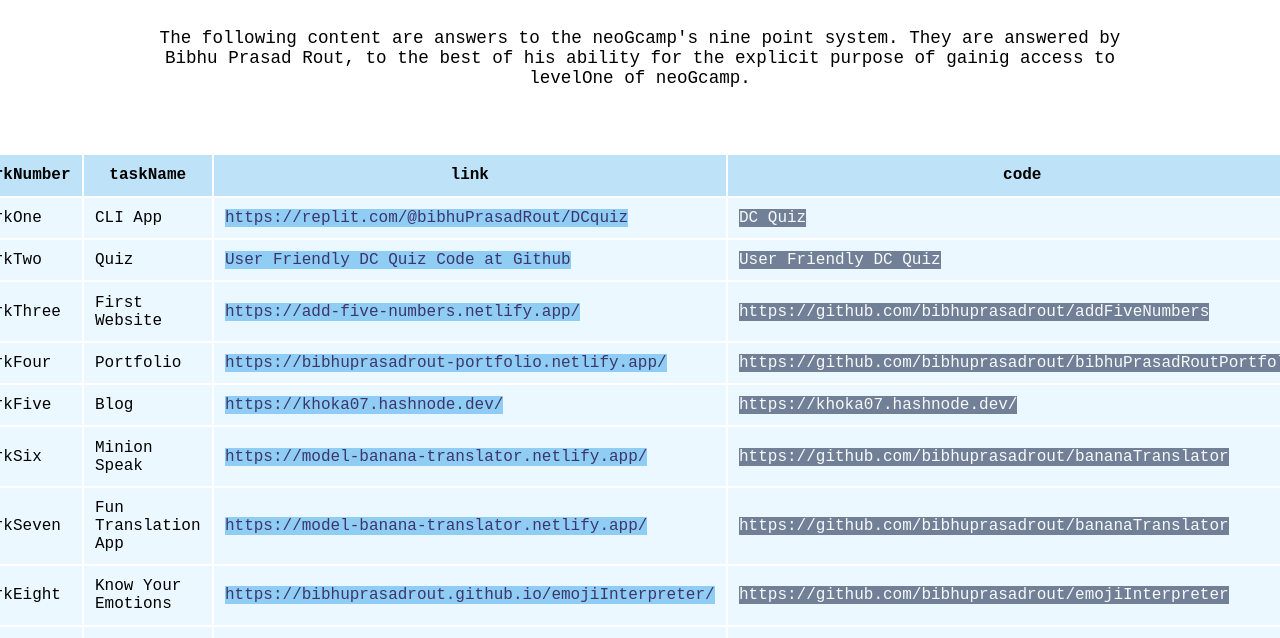
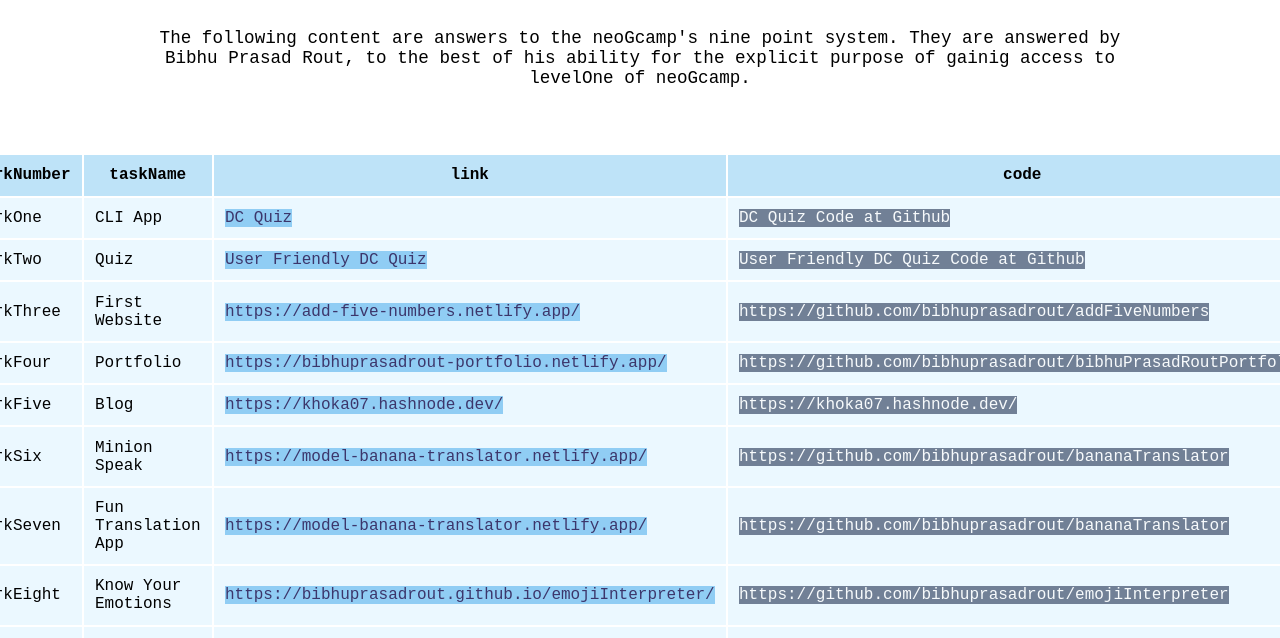
Before and after one commit to bibhuprasadrout/neog.camp, a plain HTML site: page index.html in a window 1280 px wide. Shown: the part 139-777 px from the top of the page. Drawn offline with Linux system fonts and the light colour scheme.

Commit message:
refactor code: minor fixes in index page

```diff
--- a/index.html
+++ b/index.html
@@ -28,14 +28,14 @@
             <tr>
               <td>markOne</td>
               <td>CLI App</td>
-              <td><a href="https://replit.com/@bibhuPrasadRout/DCquiz" target="_blank">https://replit.com/@bibhuPrasadRout/DCquiz</a></td>
-              <td><a href="https://replit.com/@bibhuPrasadRout/DCquiz" target="_blank" class="code">DC Quiz</a></td>
+              <td><a href="https://replit.com/@bibhuPrasadRout/DCquiz" target="_blank">DC Quiz</a></td>
+              <td><a href="https://github.com/bibhuprasadrout/neog.camp/blob/main/level_zero/lecture01/ex15.js" target="_blank" class="code">DC Quiz Code at Github</a></td>
             </tr>
             <tr>
               <td>markTwo</td>
               <td>Quiz</td>
-              <td><a href="https://replit.com/@bibhuPrasadRout/DCquiz" target="_blank">User Friendly DC Quiz Code at Github</a></td>
-              <td><a href="https://replit.com/@bibhuPrasadRout/User-Friendly-DC-Quiz" target="_blank" class="code">User Friendly DC Quiz</a></td>
+              <td><a href="https://replit.com/@bibhuPrasadRout/User-Friendly-DC-Quiz" target="_blank">User Friendly DC Quiz</a></td>
+              <td><a href="https://github.com/bibhuprasadrout/neog.camp/blob/main/level_zero/lecture01/ex16.js" target="_blank" class="code">User Friendly DC Quiz Code at Github</a></td>
             </tr>
             <tr>
               <td>markThree</td>
```
